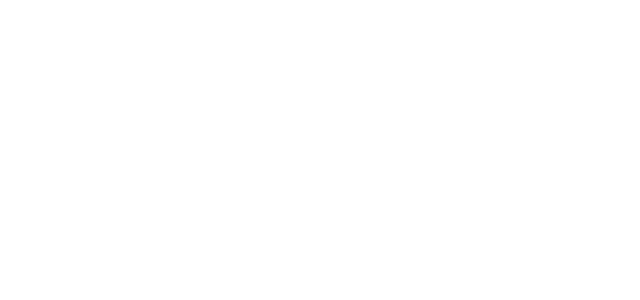
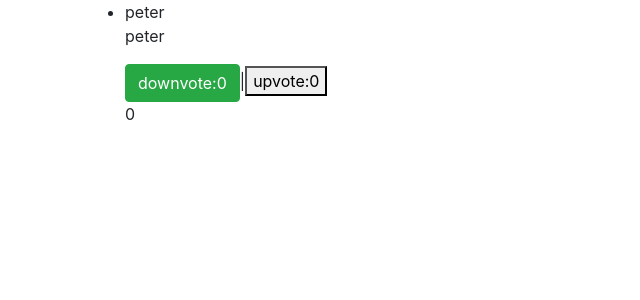
Before and after one commit to peter302/quote, an Angular app: page / in a window 1280 px wide. Shown: the top 300 px of the page, without its empty margins (0-640 px from the left). Built offline with nearby package versions, Linux system fonts and the light colour scheme.

Commit message:
added upvote and downvote buttons and their associated functions ,added bootstrap

```diff
--- a/package.json
+++ b/package.json
@@ -19,6 +19,8 @@
     "@angular/platform-browser": "~8.2.14",
     "@angular/platform-browser-dynamic": "~8.2.14",
     "@angular/router": "~8.2.14",
+    "bootstrap": "^4.4.1",
+    "popper": "^1.0.1",
     "rxjs": "~6.4.0",
     "tslib": "^1.10.0",
     "zone.js": "~0.9.1"
--- a/src/app/quote-detail/quote-detail.component.html
+++ b/src/app/quote-detail/quote-detail.component.html
@@ -1 +1,4 @@
-<p>{{quote.</p>
+<p>{{quote.detail}}</p>
+
+<button type="button" class="btn btn-success" (click)="downvote()">downvote:{{quote.dislikes}}</button><span>|</span><button type="button" (click)="upvote()">upvote:{{quote.likes}}</button>
+<p>{{quote.dislikes}} </p>
--- a/src/app/quote-detail/quote-detail.component.ts
+++ b/src/app/quote-detail/quote-detail.component.ts
@@ -1,4 +1,4 @@
-import { Component, OnInit,Output } from '@angular/core';
+import { Component, OnInit,Input } from '@angular/core';
 import{Quote} from '../quote';
 
 @Component({
@@ -7,7 +7,16 @@ import{Quote} from '../quote';
   styleUrls: ['./quote-detail.component.css']
 })
 export class QuoteDetailComponent implements OnInit {
-  @Output() quote:Quote
+  @Input() quote:Quote
+
+
+  downvote(){
+    this.quote.dislikes=this.quote.dislikes+1
+  }
+
+  upvote(){
+    this.quote.likes=this.quote.likes+1
+  }
 
   constructor() { }
 
--- a/src/app/quote-display/quote-display.component.html
+++ b/src/app/quote-display/quote-display.component.html
@@ -4,7 +4,8 @@
 <div>
     <ul>
         <li *ngFor='let quote of quotes'>{{quote.detail}}
-            <app-quote-detail [quote]="quote"></app-quote-detail>
+            <app-quote-detail [quote]='quote'></app-quote-detail>
+
         </li>
     </ul>
     </div>
--- a/src/app/quote-display/quote-display.component.ts
+++ b/src/app/quote-display/quote-display.component.ts
@@ -7,7 +7,9 @@ import{Quote} from '../quote'
   styleUrls: ['./quote-display.component.css']
 })
 export class QuoteDisplayComponent implements OnInit {
-  quotes:Quote []
+  quotes:Quote [] =[new Quote("kuria","peter",new Date())]
+
+
 
   constructor() { }
 
--- a/src/app/quote.ts
+++ b/src/app/quote.ts
@@ -1,7 +1,7 @@
 export class Quote {
     likes:number;
     dislikes:number;
-    constructor(public name:string,public detail:string,completeDate:Date){
+    constructor(public name:string,public detail:string,public completeDate:Date){
         this.likes=0;
         this.dislikes=0;
     }
--- a/src/styles.css
+++ b/src/styles.css
@@ -1 +1,2 @@
 /* You can add global styles to this file, and also import other style files */
+@import "~bootstrap/dist/css/bootstrap.css"
```
Also changed, not shown: 1 other file (tests, documents, lock files or other folders).
